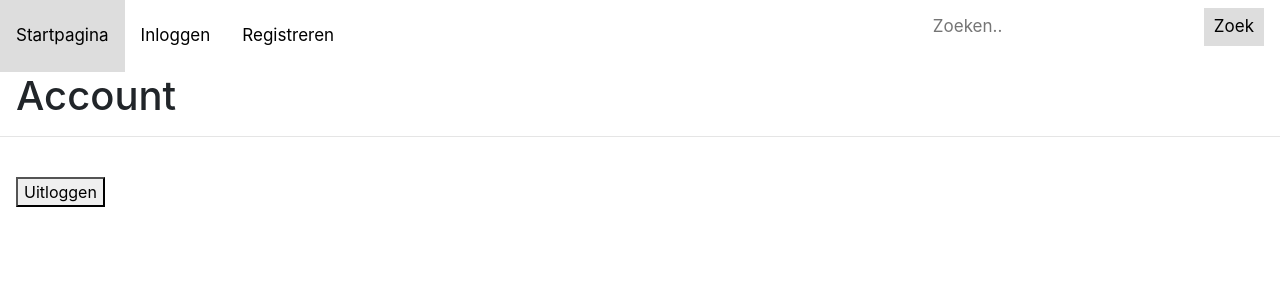
After one commit to Binask/RegistratieLogin, a PHP site: page /account.php in a window 1280 px wide. The commit adds this page. Shown: the top 300 px of the page. Run offline with PHP 8.4, Linux system fonts and the light colour scheme.

Commit message:
Add files via upload

```diff
--- /dev/null
+++ b/account.php
@@ -0,0 +1,154 @@
+<?php
+session_start();
+
+if(array_key_exists('logout', $_POST)) {
+    logout();
+}
+
+function logout() {
+    session_unset();
+    session_destroy();
+    header('Location: http://student.local/Login.php');
+}
+
+
+?>
+<!DOCTYPE html>
+<html lang="en">
+<head>
+    <meta charset="UTF-8">
+    <meta name="viewport" content="width=device-width, initial-scale=1.0">
+    <title>Login</title>
+    <link rel="stylesheet" href="https://stackpath.bootstrapcdn.com/bootstrap/4.3.1/css/bootstrap.min.css"
+          integrity="sha384-ggOyR0iXCbMQv3Xipma34MD+dH/1fQ784/j6cY/iJTQUOhcWr7x9JvoRxT2MZw1T" crossorigin="anonymous">
+    <script src="https://cdnjs.cloudflare.com/ajax/libs/popper.js/1.14.7/umd/popper.min.js"
+            integrity="sha384-UO2eT0CpHqdSJQ6hJty5KVphtPhzWj9WO1clHTMGa3JDZwrnQq4sF86dIHNDz0W1"
+            crossorigin="anonymous"></script>
+    <script src="https://stackpath.bootstrapcdn.com/bootstrap/4.3.1/js/bootstrap.min.js"
+            integrity="sha384-JjSmVgyd0p3pXB1rRibZUAYoIIy6OrQ6VrjIEaFf/nJGzIxFDsf4x0xIM+B07jRM"
+            crossorigin="anonymous"></script>
+    <link rel="stylesheet" href="https://stackpath.bootstrapcdn.com/bootstrap/4.3.1/css/bootstrap.min.css"
+          integrity="sha384-ggOyR0iXCbMQv3Xipma34MD+dH/1fQ784/j6cY/iJTQUOhcWr7x9JvoRxT2MZw1T" crossorigin="anonymous">
+    <script src="https://code.jquery.com/jquery-3.3.1.slim.min.js"
+            integrity="sha384-q8i/X+965DzO0rT7abK41JStQIAqVgRVzpbzo5smXKp4YfRvH+8abtTE1Pi6jizo"
+            crossorigin="anonymous"></script>
+    <script src="https://cdnjs.cloudflare.com/ajax/libs/popper.js/1.14.7/umd/popper.min.js"
+            integrity="sha384-UO2eT0CpHqdSJQ6hJty5KVphtPhzWj9WO1clHTMGa3JDZwrnQq4sF86dIHNDz0W1"
+            crossorigin="anonymous"></script>
+    <script src="https://stackpath.bootstrapcdn.com/bootstrap/4.3.1/js/bootstrap.min.js"
+            integrity="sha384-JjSmVgyd0p3pXB1rRibZUAYoIIy6OrQ6VrjIEaFf/nJGzIxFDsf4x0xIM+B07jRM"
+            crossorigin="anonymous"></script>
+    <style>
+        .topnav {
+            overflow: hidden;
+            background: rgb(255, 255, 255);
+        }
+
+        .topnav a {
+            float: left;
+            display: block;
+            color: black;
+            text-align: center;
+            padding: 23px 16px;
+            text-decoration: none;
+            font-size: 17px;
+        }
+
+        .topnav a:hover {
+            background-color: #ddd;
+            color: black;
+        }
+
+
+
+
+        .topnav input[type=text] {
+            padding: 6px;
+            margin-top: 8px;
+            font-size: 17px;
+            border: none;
+        }
+        .topnav input[type=text] {
+            border: 1px solid #ccc;
+        }
+        .topnav .search-container {
+            float: right;
+        }
+
+        .topnav input[type=text] {
+            padding: 6px;
+            margin-top: 8px;
+            font-size: 17px;
+            border: none;
+        }
+
+        .input {
+            float: left;
+            margin-right: 100%;
+        }
+
+        .labels {
+            float: left;
+            margin-left: 16px;
+        }
+
+        .tekst {
+            margin-left: 16px;
+        }
+
+        .topnav .search-container button {
+            float: right;
+            padding: 6px 10px;
+            margin-top: 8px;
+            margin-right: 16px;
+            background: #ddd;
+            font-size: 17px;
+            border: none;
+            cursor: pointer;
+        }
+
+        .topnav .search-container button:hover {
+            background: #ccc;
+        }
+
+        @media screen and (max-width: 600px) {
+            .topnav .search-container {
+                float: none;
+            }
+            .topnav a, .topnav input[type=text], .topnav .search-container button {
+                float: none;
+                display: block;
+                text-align: left;
+                width: 100%;
+                margin: 0;
+                padding: 14px;
+            }
+            .topnav input[type=text] {
+                border: 1px solid rgb(26, 24, 24);
+            }
+        }
+
+    </style>
+</head>
+<body>
+<div class='topnav'>
+    <a href=#>Startpagina</a>
+    <a href=Login.php>Inloggen</a>
+    <a href=Registratie.php>Registreren</a>
+    <div class="search-container">
+        <form action="/action_page.php">
+            <input type="text" placeholder="Zoeken.." name="search">
+            <button type="submit">Zoek<i class="fa fa-search"></i></button>
+        </form>
+    </div>
+</div>
+<div class='head'>
+    <h1 class='tekst'>Account</h1>
+    <hr>
+    <br>
+    <form method='POST'>
+    <button class='labels' name="logout" type="submit" class="signupbtn">Uitloggen</button>
+    </form>
+</div>
+</body>
+</html>
```
Also changed, not shown: Login.php (+63 -5 lines), Registratie.php (+30 -17 lines).
